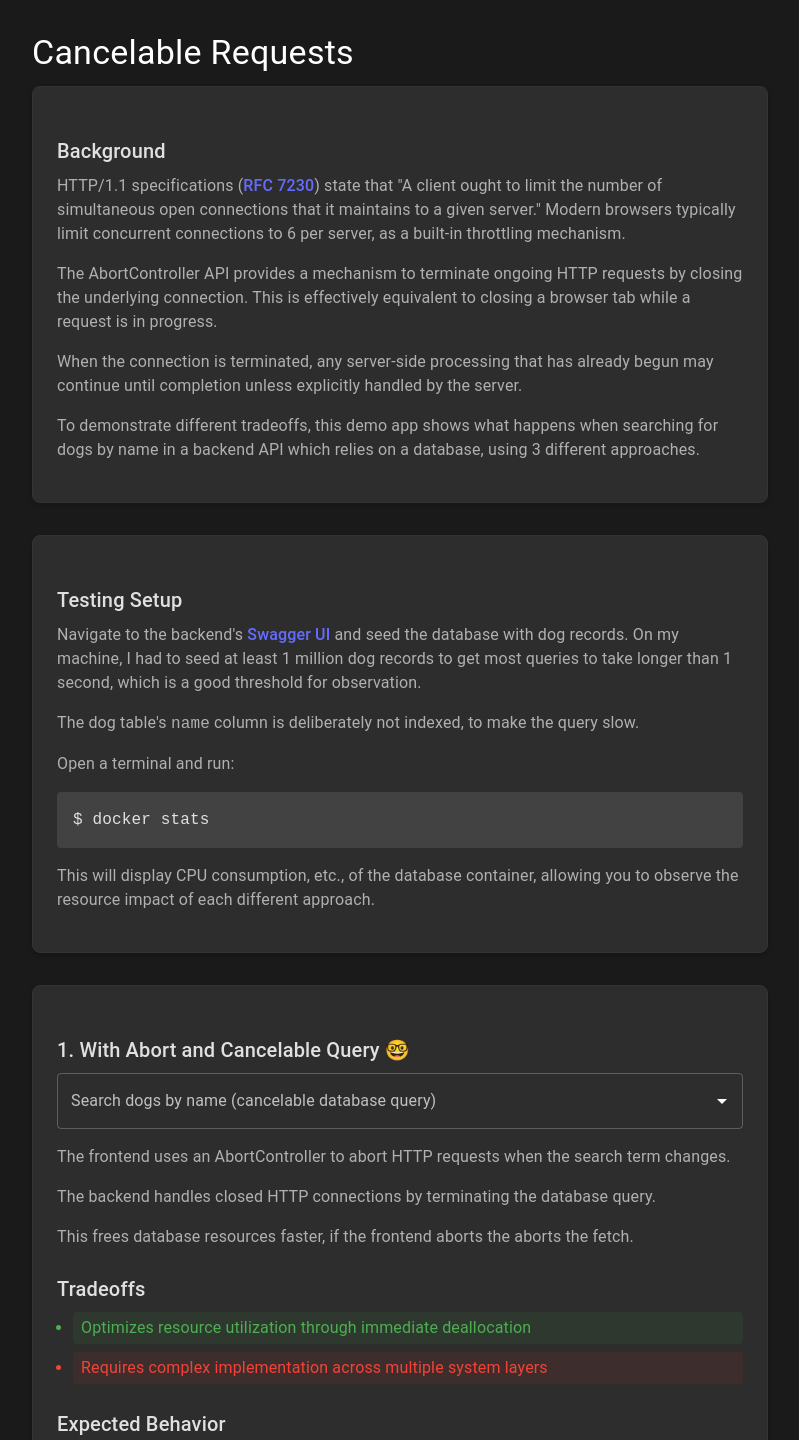
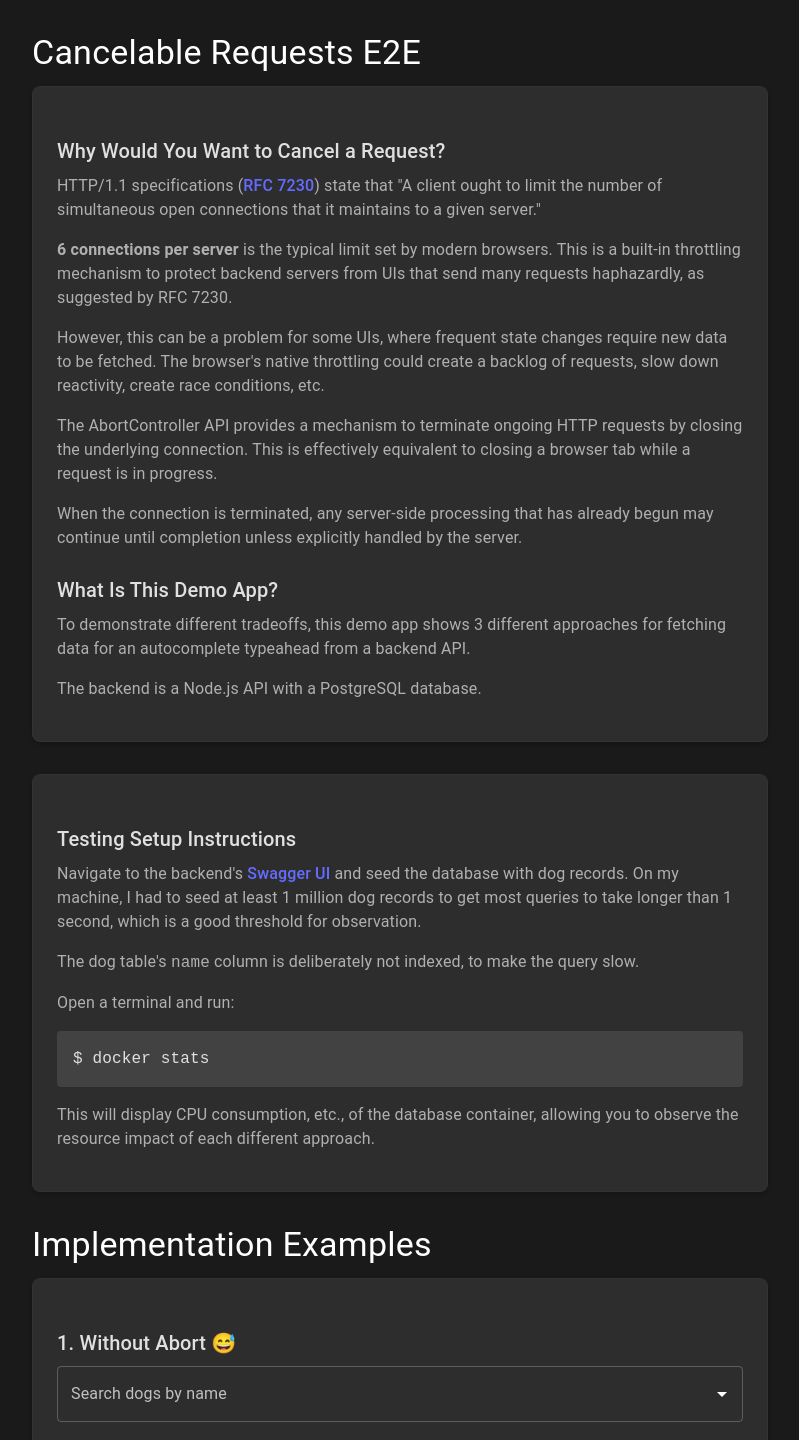
Before and after one commit to d5732/cancelable-request-e2e-demo, a React (Vite) app in the folder frontend/: page / in a window 1280 px wide. Shown: the top 1440 px of the page, without its empty margins (240-1039 px from the left). Built offline with nearby package versions, Linux system fonts and the light colour scheme.

Commit message:
verbiage

```diff
--- a/frontend/src/App.tsx
+++ b/frontend/src/App.tsx
@@ -20,19 +20,28 @@ function App() {
     <ThemeProvider theme={darkTheme}>
       <CssBaseline />
       <div className="container">
-        <H1>Cancelable Requests</H1>
-
+        <H1>Cancelable Requests E2E</H1>
         <div className="card">
-          <H2>Background</H2>
+          <H2>Why Would You Want to Cancel a Request?</H2>
           <P sx={{ mb: 2 }}>
             HTTP/1.1 specifications (
             <a href="https://datatracker.ietf.org/doc/html/rfc7230#section-6.4">
               RFC 7230
             </a>
             ) state that "A client ought to limit the number of simultaneous
-            open connections that it maintains to a given server." Modern
-            browsers typically limit concurrent connections to 6 per server, as
-            a built-in throttling mechanism.
+            open connections that it maintains to a given server."
+          </P>
+          <P sx={{ mb: 2 }}>
+            <b>6 connections per server</b> is the typical limit set by modern
+            browsers. This is a built-in throttling mechanism to protect backend
+            servers from UIs that send many requests haphazardly, as suggested
+            by RFC 7230.
+          </P>
+          <P sx={{ mb: 2 }}>
+            However, this can be a problem for some UIs, where frequent state
+            changes require new data to be fetched. The browser's native
+            throttling could create a backlog of requests, slow down reactivity,
+            create race conditions, etc.
           </P>
           <P sx={{ mb: 2 }}>
             The AbortController API provides a mechanism to terminate ongoing
@@ -45,15 +54,20 @@ function App() {
             has already begun may continue until completion unless explicitly
             handled by the server.
           </P>
+
+          <H2>What Is This Demo App?</H2>
           <P sx={{ mb: 2 }}>
-            To demonstrate different tradeoffs, this demo app shows what happens
-            when searching for dogs by name in a backend API which relies on a
-            database, using 3 different approaches.
+            To demonstrate different tradeoffs, this demo app shows 3 different
+            approaches for fetching data for an autocomplete typeahead from a
+            backend API.
+          </P>
+          <P sx={{ mb: 2 }}>
+            The backend is a Node.js API with a PostgreSQL database.
           </P>
         </div>
 
         <div className="card">
-          <H2>Testing Setup</H2>
+          <H2>Testing Setup Instructions</H2>
           <P sx={{ mb: 2 }}>
             Navigate to the backend's{" "}
             <a href="http://localhost:3000/swagger#/dogs/AppController_seedDogs">
@@ -88,54 +102,50 @@ function App() {
           </P>
         </div>
 
+        <H1>Implementation Examples</H1>
+
         <div className="card">
-          <H2>1. With Abort and Cancelable Query 🤓</H2>
+          <H2>1. Without Abort 😅</H2>
           <AutocompleteWrapper
-            label="Search dogs by name (cancelable database query)"
+            useAbortController={false}
+            label="Search dogs by name"
             getUrl={(inputValue) =>
-              `${BACKEND_URL}/v1/dogs/cancelable/search?name=${encodeURIComponent(
+              `${BACKEND_URL}/v1/dogs/search?name=${encodeURIComponent(
                 inputValue
               )}`
             }
           />
           <Box sx={{ mt: 2 }}>
             <P sx={{ mb: 2 }}>
-              The frontend uses an AbortController to abort HTTP requests when
-              the search term changes.
+              In this example, the frontend foregoes request termination
+              entirely, allowing concurrent requests to complete regardless of
+              input state changes.
             </P>
             <P sx={{ mb: 2 }}>
-              The backend handles closed HTTP connections by terminating the
-              database query.
-            </P>
-            <P sx={{ mb: 2 }}>
-              This frees database resources faster, if the frontend aborts the
-              aborts the fetch.
+              Browser-level request throttling mechanisms provide inherent rate
+              limiting for same-origin requests, mitigating potential system
+              overload.
             </P>
             <H2>Tradeoffs</H2>
             <Ul>
-              <Li color="success">
-                Optimizes resource utilization through immediate deallocation
-              </Li>
+              <Li color="success">Minimal implementation complexity</Li>
               <Li color="error" isLast>
-                Requires complex implementation across multiple system layers
+                Only suitable for simple applications
               </Li>
             </Ul>
             <H2>Expected Behavior</H2>
             <P sx={{ mb: 2 }}>
-              The frontend should abort the fetch if the user keeps typing.
-              However, because the backend implementation terminates the backend
-              query when the connection is closed, database resources should be
-              freed much faster, even when the user types quickly, emitting
-              numerous requests.
+              The frontend will not abort the fetch if the user keeps typing.
             </P>
             <P sx={{ mb: 2 }}>
-              On my machine, I was able to trigger ~400 HTTP requets in 10
-              seconds by typing random characters. I saw the database CPU %
-              spike to about 1200% while typing.
+              You will likely notice the native browser throttling mechanism is
+              effective, as the database CPU % should remain lower.
             </P>
             <P sx={{ mb: 2 }}>
-              After stopping typing, database CPU % returned to ~0% in just a
-              few seconds.
+              Because no requests are canceled, pending requests pile up on the
+              frontend, and take longer to cycle through. However, the backend
+              and database saturation should be smoother instead of spiking, as
+              we saw in the other examples.
             </P>
           </Box>
         </div>
@@ -195,47 +205,53 @@ function App() {
         </div>
 
         <div className="card">
-          <H2>3. Without Abort 😅</H2>
+          <H2>3. With Abort and Cancelable Query 🤓</H2>
           <AutocompleteWrapper
-            useAbortController={false}
-            label="Search dogs by name"
+            label="Search dogs by name (cancelable database query)"
             getUrl={(inputValue) =>
-              `${BACKEND_URL}/v1/dogs/search?name=${encodeURIComponent(
+              `${BACKEND_URL}/v1/dogs/cancelable/search?name=${encodeURIComponent(
                 inputValue
               )}`
             }
           />
           <Box sx={{ mt: 2 }}>
             <P sx={{ mb: 2 }}>
-              In this example, the frontend foregoes request termination
-              entirely, allowing concurrent requests to complete regardless of
-              input state changes.
+              The frontend uses an AbortController to abort HTTP requests when
+              the search term changes.
             </P>
             <P sx={{ mb: 2 }}>
-              Browser-level request throttling mechanisms provide inherent rate
-              limiting for same-origin requests, mitigating potential system
-              overload.
+              The backend handles closed HTTP connections by terminating the
+              database query.
+            </P>
+            <P sx={{ mb: 2 }}>
+              This frees database resources faster, if the frontend aborts the
+              aborts the fetch.
             </P>
             <H2>Tradeoffs</H2>
             <Ul>
-              <Li color="success">Minimal implementation complexity</Li>
+              <Li color="success">
+                Optimizes resource utilization through immediate deallocation
+              </Li>
               <Li color="error" isLast>
-                Only suitable for simple applications
+                Requires complex implementation across multiple system layers
               </Li>
             </Ul>
             <H2>Expected Behavior</H2>
             <P sx={{ mb: 2 }}>
-              The frontend will not abort the fetch if the user keeps typing.
+              The frontend should abort the fetch if the user keeps typing.
+              However, because the backend implementation terminates the backend
+              query when the connection is closed, database resources should be
+              freed much faster, even when the user types quickly, emitting
+              numerous requests.
             </P>
             <P sx={{ mb: 2 }}>
-              You will likely notice the native browser throttling mechanism is
-              effective, as the database CPU % should remain lower.
+              On my machine, I was able to trigger ~400 HTTP requets in 10
+              seconds by typing random characters. I saw the database CPU %
+              spike to about 1200% while typing.
             </P>
             <P sx={{ mb: 2 }}>
-              Because no requests are canceled, pending requests pile up on the
-              frontend, and take longer to cycle through. However, the backend
-              and database saturation should be smoother instead of spiking, as
-              we saw in the other examples.
+              After stopping typing, database CPU % returned to ~0% in just a
+              few seconds.
             </P>
           </Box>
         </div>
```
Also changed, not shown: 1 other file (tests, documents, lock files or other folders).
